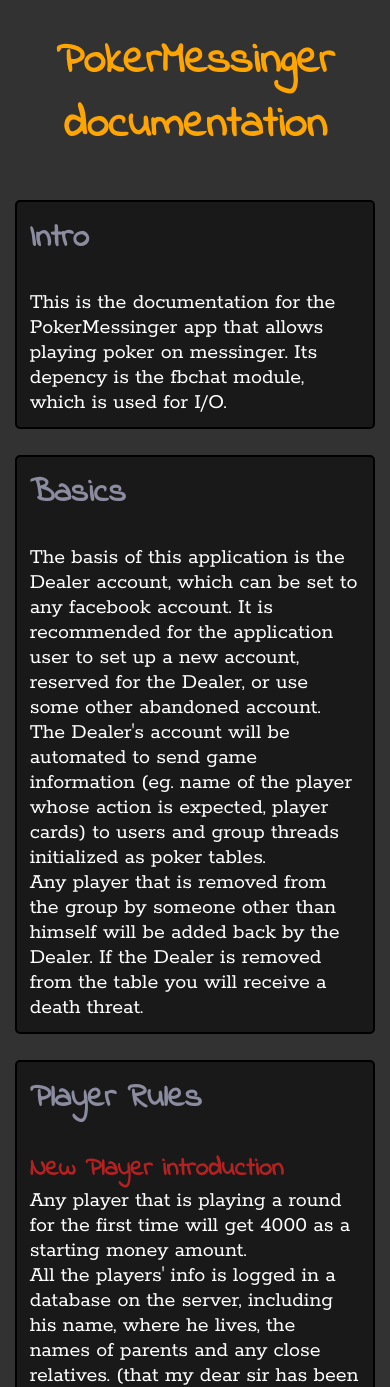
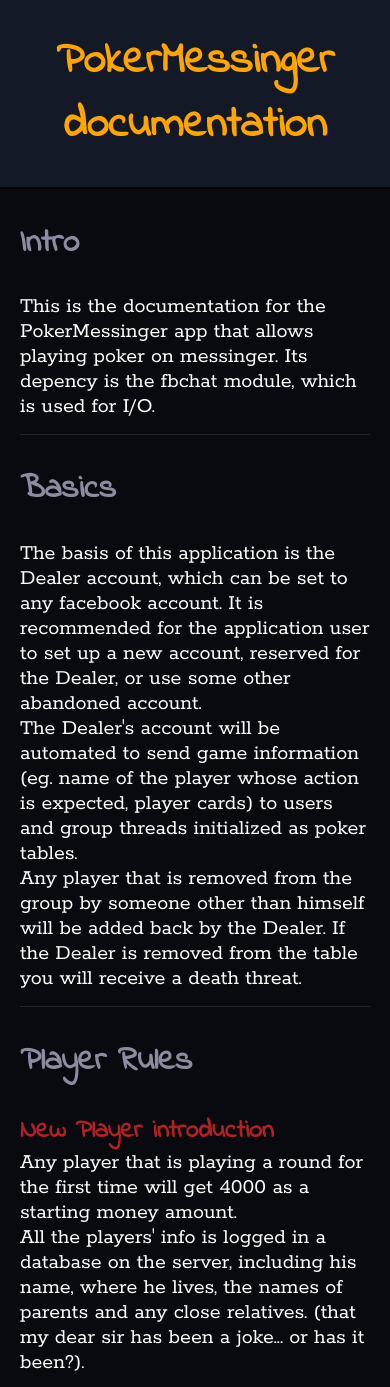
Before and after one commit to kuco23/kuco23.github.io, a PHP site: page /pokermessinger/documentation.html in a window 390 px wide. Shown: the top 1387 px of the page. Run offline with PHP 8.4, Linux system fonts and the light colour scheme.

Commit message:
responsive changed

```diff
--- a/pokermessinger/css/gridDivs.css
+++ b/pokermessinger/css/gridDivs.css
@@ -1,10 +1,11 @@
+@media only screen and (min-width: 700px) {
   div.divContainer {
+    margin: 10px;
     display: flex;
     flex-flow: row wrap; /* flex-direction & flex-wrap */
     justify-content: space-between; /* just in case */
   }
-
-div.divContainer div {
+  div.divContainer > div {
     flex-basis: 49%;
     flex-shrink: 1;
 
@@ -15,15 +16,27 @@ div.divContainer div {
     background-color: rgba(0, 0, 0, .5);
     border-radius: 5px;
   }
-
-div.divContainer div:last-child {
+  div.divContainer > div:last-child {
     flex-grow: 2;
   }
+}
 
-@media only screen and (max-width: 800px) {
-  div.divContainer div {
-    flex-basis: 100%;
-    margin: 1.5vmax 0 1.5vmax 0;
-    padding: 1.5vmax;
+@media only screen and (max-width: 700px) {
+  div.divContainer {
+    margin: 0;
+    padding: 20px;
+    background-color: rgba(0, 0, 0, .6);
+    border-top: 2px solid black;
+  }
+  div.divContainer > div {
+    padding: 30px 0 15px 0;
+    border-bottom: 1px solid rgba(255, 255, 255, .1);
+  }
+  div.divContainer > div:first-child {
+    padding-top: 10px;
+  }
+  div.divContainer > div:last-child {
+    padding-bottom: 10px;
+    border-bottom: none;
   }
 }
--- a/pokermessinger/css/main.css
+++ b/pokermessinger/css/main.css
@@ -1,8 +1,8 @@
 * {box-sizing: border-box;}
 
 body {
-  margin: 15px;
-  background-color: rgb(50, 50, 50);
+  margin: 0;
+  background-color: rgb(20, 25, 40);
   color: white;
   font-size: 22px;
   font-family: "Rokkitt";
@@ -34,7 +34,7 @@ a {
   text-decoration: none;
 }
 a:hover {
-  color: red;
+  color: white;
 }
 
 span.sttmnt {
--- a/pokermessinger/documentation.html
+++ b/pokermessinger/documentation.html
@@ -37,7 +37,8 @@
       to users and group threads initialized as poker tables.<br />
       Any player that is removed from the group by someone other than himself
       will be added back by the Dealer.
-      If the Dealer is removed from the table you will receive a death threat.<br />
+      If the Dealer is removed from the table you will receive a death threat.
+      <br />
     </div>
 
     <div>
@@ -47,7 +48,8 @@
       Any player that is playing a round for the first time will
       get 4000 as a starting money amount.<br />
       All the players' info is logged in a database on the server,
-      including his name, where he lives, the names of parents and any close relatives.
+      including his name, where he lives, the names of parents and any
+      close relatives.
       (that my dear sir has been a joke... or has it been?).
 
       <h3>Player Money</h3>
@@ -57,30 +59,47 @@
       can be withdrawn anytime by sending a statement that excludes you from the
       table or by leaving the group thread, that the game is being played on.<br />
       <br />
-      The outside money is seen as the money you can use to buy in to play on other tables, that require a certain amount of money to participate in.<br />
-      If player's outside money is less than game buy-in of 1000, player can buy in with all of his money to play in the game,
+      The outside money is seen as the money you can use to buy in to play on
+      other tables, that require a certain amount of money to participate in.<br />
+      If player's outside money is less than game buy-in of 1000, player
+      can buy in with all of his money to play in the game,
       else he must put 1000 of his outside money in game to participate.<br />
       <br />
       The table money is seen as the money you currently play with on a certain table.
-      You can leave the table and transfer your table money to the outside money (with a statement).
+      You can leave the table and transfer your table money to the outside money
+      (with a statement).
       Table money can be lost if the dealer is removed from a table mid-round.
     </div>
 
     <div>
       <h2>Game Continuation</h2>
 
-      When the series of rounds are initialized, the dealer takes the blinds according to the button (first player) position.
-      Then it is the first player after the button's turn to act with one of <a href='#midRoundActions'>these</a> possible statements.
-      After the player's turn is succesfully ended, the next player in line is asked for input on these same actions.
-      If everyone, that has not folded their hand or is not all in, has inputed an action and the amount of money in pot from everyone is
-      higher than those all in, and equal amongst those not all in and not folded, than the next round turn is initialized.<br />
-      There are 3 round turns: flop, turn and river. At flop three cards are revealed, while turn and river reveal one card.
-      When river is succesfully ended with more than one participating player who has not folded their hand, the player cards are revealed,
+      When the series of rounds are initialized, the dealer takes the
+      blinds according to the button (first player) position.
+      Then it is the first player after the button's turn to
+      act with one of <a href='#midRoundActions'>these</a> possible statements.
+      After the player's turn is succesfully ended, the next
+      player in line is asked for input on these same actions.
+      If everyone, that has not folded their hand or is not all in,
+      has inputed an action and the amount of money in pot from everyone is
+      higher than those all in, and equal amongst those not all in
+      and not folded, than the next round turn is initialized.<br />
+      There are 3 round turns: flop, turn and river. At flop three cards
+      are revealed, while turn and river reveal one card.
+      When river is succesfully ended with more than one participating
+      player who has not folded their hand, the player cards are revealed,
       the winner announced and the pot added to his table money.
-      If at any stage there is only one player who has not folded left, he collects the pot money without other's cards being shown.<br />
-      If at any stage there is no players whose inputs are required and one or none active players (eg. two players that are all in),
-      then every stage is initialized without asking for input and after the river players' cards are revealed and the winner announced.<br />
-      Visit <a href= 'https://www.partypoker.com/how-to-play/texas-holdem.html'>this site</a> for more info about the general poker rules.
+      If at any stage there is only one player who has not folded left,
+      he collects the pot money without other's cards being shown.<br />
+      If at any stage there is no players whose inputs are required and
+      one or none active players (eg. two players that are all in),
+      then every stage is initialized without asking for input and after
+      the river players' cards are revealed and the winner announced.<br />
+      Visit
+      <a target='_blank' href='https://www.partypoker.com/how-to-play/texas-holdem.html'>
+        this site
+      </a>
+      for more info about the general poker rules.
     </div>
 
     <div>
@@ -90,34 +109,50 @@
       Statements that are sent to fetch or set data to the game.
 
       <span class = 'sttmnt'>::init</span>
-      Initializes the group thread as a poker table by adding the table to the recognized game tables.
+      Initializes the group thread as a poker table by
+      adding the table to the recognized game tables.
       <span class = 'sttmnt'>::start</span>
-      Starts a series of rounds, which end if a table player sends ::lastround request or if the number of players is too low.
+      Starts a series of rounds, which end if a table player
+      sends ::lastround request or if the number of players is too low.
       <span class = 'sttmnt'>::lastround</span>
       Toggles the last round status.<br />
-      Every round is pre-configured to begin another one after it ends, so with this statenebt it is possible to interrupt the following round's execution.
-      The statement must be sent from a participating player as those not participating are considered not in the game and can only observe.
-      After ::lastround is sent to the table from a participating player it ends the game after the round is finished.
-      The ::lastround command can be canceled (toggled) by sending ::lastround once again.
-      After the game has ended it can be restarted by sending ::init to the group<br />
-      After the game has come to an end player's money still remains in the game and has to be withdrawn!
+      Every round is pre-configured to begin another one after it ends, so
+      with this statenebt it is possible to interrupt the following round's
+      execution.
+      The statement must be sent from a participating player as those not
+      participating are considered not in the game and can only observe.
+      After ::lastround is sent to the table from a participating player it
+      ends the game after the round is finished.
+      The ::lastround command can be canceled (toggled)
+      by sending ::lastround once again.
+      After the game has ended it can be restarted by
+      sending ::init to the group<br />
+      After the game has come to an end player's money still
+      remains in the game and has to be withdrawn!
 
       <h3>Player Group Statements</h3>
-      Statements that are sent from a group to get information or affect player's state.
+      Statements that are sent from a group to
+      get information or affect player's state.
 
       <span class = 'sttmnt'>::buyin</span>
-      Buys in the game on the table with the 50 * table big blind or with all your money if you do not have enough.
+      Buys in the game on the table with the 50 * table big blind
+      or with all your money if you do not have enough.
       <span class = 'sttmnt'>::leave</span>
       Leaves the table and withdraws the money you have left on the table.
-      If there is any money left in the round you might have been playing it will be forfitted.
+      If there is any money left in the round you might have been
+      playing it will be forfitted.
       <span class = 'sttmnt'>::money</span>
-      Shows the money player has left on the current table by sending it to the group from which the message was sent.
+      Shows the money player has left on the current table by sending it to
+      the group from which the message was sent.
       <span class = 'sttmnt'>::refill</span>
-      Refills user's money to the table buy-in of 1000 if player's funds allow it, else it refills the money by all that the user has left.
-      Works only if the player is folded, not participaating or round is not being played.
+      Refills user's money to the table buy-in of 1000 if player's funds
+      allow it, else it refills the money by all that the user has left.
+      Works only if the player is folded, not participaating or round is
+      not being played.
 
       <h3>Player Private Statementes</h3>
-      Statements that are sent to a Dealer's account directly, requesting info or an action to be taken.
+      Statements that are sent to a Dealer's account directly,
+      requesting info or an action to be taken.
       <span class = 'sttmnt'>sign up</span>
       Cretes your profile and adds starting money your datafile.
       Anyone wanting to play here should send this to the dealer.
@@ -129,19 +164,27 @@
       <h3 id = 'midRoundActions'>Mid Round Action Statements</h3>
       These are statements that move forward the round currently being played.
       <span class = 'sttmnt'>call</span>
-      This statement equalizes the money put in the pot by the author with the largest amount of the money put in the pot of any player on the table.
-      If a player does not have enough to equalize, then his money is all put in to the pot and his input is no longer required
-      as he is competing for the money put in pot by other players equal to his amount in the pot.
+      This statement equalizes the money put in the pot by the author with
+      the largest amount of the money put in the pot of any player on the table.
+      If a player does not have enough to equalize, then his money is all
+      put in to the pot and his input is no longer required
+      as he is competing for the money put in pot by other players equal
+      to his amount in the pot.
       <span class = 'sttmnt'>check</span>
-      This is the same as call 0. It is only considered valid if the author of the statement's share in pot is already equalized with other's.
+      This is the same as call 0. It is only considered valid if the
+      author of the statement's share in pot is already equalized with other's.
       <span class = 'sttmnt'>fold</span>
-      This folds the player's hand, eliminating him from the current round pot competition.
+      This folds the player's hand, eliminating him from the current round pot
+      competition.
       <span class = 'sttmnt'>raise N</span>
-      This raises the author's amount of money in the pot by N, where N is a non-negative integer.
-      If N >= author's left table money, than he is considered all in and the money put in the pot is everything he has left.
+      This raises the author's amount of money in the pot by N, where N is
+      a non-negative integer.
+      If N >= author's left table money, than he is considered all in and the
+      money put in the pot is everything he has left.
       N = 0 is the same as call.
       <span class = 'sttmnt'>all in</span>
-      This puts all the player's money in the pot. His input is no longer requred after that.<br />
+      This puts all the player's money in the pot. His input is no longer
+      requred after that.<br />
     </div>
 
   </div>
```
Lines whose indentation alone changed are shown as unchanged.
